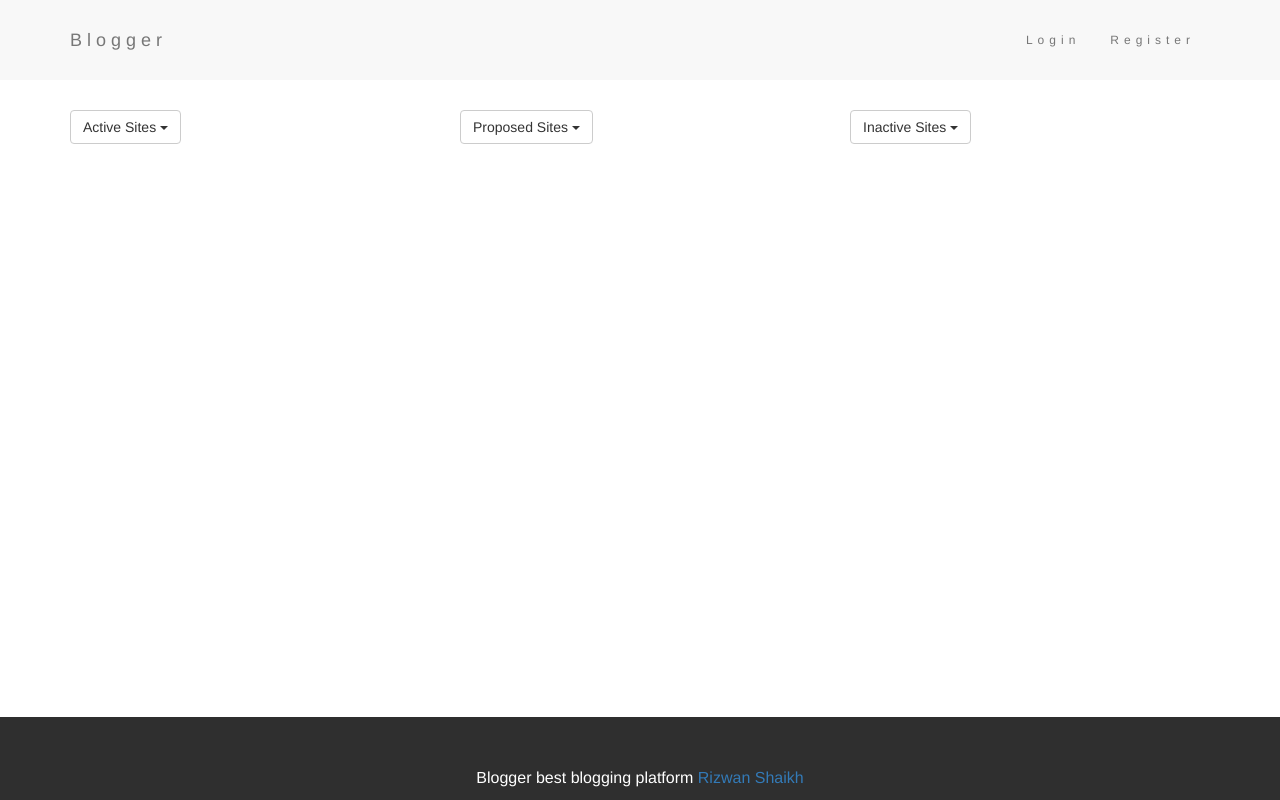
After one commit to rnshaikh/CES_backend, a Django app: page /sites/sites/ in a window 1280 px wide. The commit adds this page. Run offline with Django 3.2, Linux system fonts and the light colour scheme; data that the repository does not hold is empty; some libraries are stand-ins or nearby versions.

Commit message:
Aded site objecy

```diff
--- a/ces_backend/settings.py
+++ b/ces_backend/settings.py
@@ -88,7 +88,7 @@ DATABASES = {
             'ENGINE': 'django.db.backends.postgresql_psycopg2',
             'NAME': 'ces_backend',
             'USER': 'postgres',
-            'PASSWORD': 'admin123',
+            'PASSWORD': 'password',
             'HOST': '127.0.0.1',
             'PORT': '5432',
     },
--- a/ces_backend/urls.py
+++ b/ces_backend/urls.py
@@ -21,4 +21,5 @@ urlpatterns = [
     path('admin/', admin.site.urls),
     path('user/', include('user_auth.urls')),
     path('', views.home,name='home'),
+    path('sites/', include(('sites.urls', 'sites'), namespace='sites'))
 ]
--- /dev/null
+++ b/sites/templates/sites/dashboard.html
@@ -0,0 +1,55 @@
+{% extends 'user_auth/base.html' %}
+{% block head %}
+    <style>
+        .margin-top{
+            margin-top : 30px;
+        }
+    </style>
+{% endblock %}
+{% block content %}
+    <div class="container">
+    <div class="row">
+    </div>
+    <div class="row">
+    <div class="col-md-4">
+        <div class="dropdown margin-top">
+            <button class="btn btn-default dropdown-toggle" type="button" id="dropdownMenu1" data-toggle="dropdown" aria-haspopup="true" aria-expanded="true">
+                Active Sites
+                <span class="caret"></span>
+            </button>
+            <ul class="dropdown-menu" aria-labelledby="dropdownMenu1">
+                {% for site in active_sites %}
+                    <li><a href="#"> {{ site.site.name }} </a></li>
+                {% endfor %}
+            </ul>
+        </div>
+    </div>
+    <div class="col-md-4">
+        <div class="dropdown margin-top">
+            <button class="btn btn-default dropdown-toggle" type="button" id="dropdownMenu1" data-toggle="dropdown" aria-haspopup="true" aria-expanded="true">
+                Proposed Sites
+                <span class="caret"></span>
+            </button>
+            <ul class="dropdown-menu" aria-labelledby="dropdownMenu1">
+                {% for site in proposed_sites %}
+                    <li><a href="#"> {{ site.site.name }} </a></li>
+                {% endfor %}
+            </ul>
+        </div>
+    </div>
+    <div class="col-md-4">
+        <div class="dropdown margin-top">
+            <button class="btn btn-default dropdown-toggle" type="button" id="dropdownMenu1" data-toggle="dropdown" aria-haspopup="true" aria-expanded="true">
+                Inactive Sites
+                <span class="caret"></span>
+            </button>
+            <ul class="dropdown-menu" aria-labelledby="dropdownMenu1">
+                {% for site in inactive_sites %}
+                    <li><a href="#"> {{ site.site.name }} </a></li>
+                {% endfor %}
+            </ul>
+        </div>
+    </div>
+    </div>
+    </div>
+{% endblock %}
--- /dev/null
+++ b/sites/templates/sites/site_detail.html
@@ -0,0 +1,6 @@
+{% extends 'user_auth/base.html' %}
+{% block head %}
+
+{% endblock %}
+{% block content %}
+{% endblock %}
--- /dev/null
+++ b/sites/urls.py
@@ -0,0 +1,7 @@
+from django.urls import path
+from sites import views
+
+urlpatterns = [
+    path('sites/', views.getsiteobject, name="get_site_object"),
+    path('sites/<int:pk>', views.getdataobject, name="get_data_object")
+]
--- a/sites/views.py
+++ b/sites/views.py
@@ -1,3 +1,33 @@
 from django.shortcuts import render
+from django import forms
+from django.conf import settings
+from django.contrib import messages
+from django.http import HttpResponse,HttpResponseRedirect
+from django.shortcuts import get_object_or_404
+from django.views.generic.edit import CreateView, DeleteView, UpdateView
+from django.contrib.auth import (authenticate, login, logout,)
+from django.contrib.auth.decorators import login_required
+from django.urls import reverse_lazy,reverse
+from user_auth.models import User
+from sites.models import UserSite,SiteData
 
-# Create your views here.
+def getsiteobject(request):
+
+    active_site = UserSite.objects.filter(user=request.user.id,site__status=1)
+    propsed_site = UserSite.objects.filter(user=request.user.id,site__status=2)
+    inactive_site = UserSite.objects.filter(user=request.user.id,site__status=0)
+    context = {
+        "active_sites" : active_site,
+        "inactive_sites": inactive_site,
+        "proposed_sites": propsed_site
+    }
+    print("Context", context)
+    return render(request, 'sites/dashboard.html',context)
+
+
+def getdataobject(request,pk):
+    site_data = SiteData.objects.filter(user=request.user.id,site=pk)
+    context = {
+        "site_data": site_data
+    }
+    return render(request, 'sites/site_detail.html',context)
--- /dev/null
+++ b/user_auth/templates/user_auth/base.html
@@ -0,0 +1,94 @@
+{% load static %}
+<html>
+	<head>
+    	<meta name="viewport" content="width=device-width, initial-scale=1.0">
+    	<link rel="stylesheet" href="https://maxcdn.bootstrapcdn.com/bootstrap/3.3.7/css/bootstrap.min.css">
+  		<script src="https://ajax.googleapis.com/ajax/libs/jquery/3.2.1/jquery.min.js"></script>
+        <link rel="stylesheet" href="https://cdnjs.cloudflare.com/ajax/libs/jqueryui/1.12.1/jquery-ui.min.css">
+        <script src="https://cdnjs.cloudflare.com/ajax/libs/jqueryui/1.12.1/jquery-ui.min.js"></script>
+        <script src="https://maxcdn.bootstrapcdn.com/bootstrap/3.3.7/js/bootstrap.min.js"></script>
+        <script src="//cdn.bootcss.com/moment.js/2.17.1/moment.min.js"></script>
+        <script src="//cdn.bootcss.com/bootstrap-datetimepicker/4.17.44/js/bootstrap-datetimepicker.min.js"></script>
+
+
+    <style>
+         .navbar {
+          padding-top: 15px;
+          padding-bottom: 15px;
+          border: 0;
+          border-radius: 0;
+          margin-bottom: 0;
+          font-size: 12px;
+          letter-spacing: 5px;
+        }
+        .navbar-nav  li a:hover {
+            color: #1abc9c !important;
+        }
+        p {font-size: 16px;}
+
+        .bg-4 {
+            background-color: #2f2f2f; /* Black Gray */
+            color: #fff;
+            bottom:0;
+        }
+        .middle{
+            padding-top:50px;
+        }
+        footer{
+            position: absolute;
+            bottom: 0px;
+            width: 100%;
+        }
+        body{
+            position: relative;
+            padding-bottom: 88px;
+        }
+        .color-style{
+            color:#777;
+        }
+        .margin-tp{
+            margin-top:20px;
+        }
+</style>
+    </head>
+    {% block head %}
+    {% endblock %}
+	</head>
+	<body>
+    <nav class="navbar navbar-default">
+    <div class="container">
+    <div class="navbar-header">
+      <button type="button" class="navbar-toggle" data-toggle="collapse" data-target="#myNavbar">
+        <span class="icon-bar"></span>
+        <span class="icon-bar"></span>
+        <span class="icon-bar"></span>
+      </button>
+      <a class="navbar-brand" href="">Blogger</a>
+    </div>
+    <div class="collapse navbar-collapse" id="myNavbar">
+        <ul class="nav navbar-nav navbar-right">
+         {% if user.is_authenticated %}
+                <ul class="nav navbar-nav">
+                  <li><a href="{% url 'sites:get_site_object' %}">Dashboard</a></li>
+                  <li><a href="{% url 'user_update' %}">Edit Profile</a></li>
+                </ul>
+                <ul class="nav navbar-nav navbar-right">
+                  <li><a href="{% url 'user_logout' %}">Logout</a></li>
+                </ul>
+            {% else %}
+          <li><a href="{% url 'user_login' %}">Login</a></li>
+          <li><a href="{% url 'user_register' %}">Register</a></li>
+        {% endif %}
+        </ul>
+    </div>
+  </div>
+</nav>
+{% block content %}
+
+{% endblock %}
+
+  <footer class="container-fluid bg-4 text-center">
+    <p class="middle">Blogger best blogging platform <a href="#">Rizwan Shaikh</a></p>
+  </footer>
+  </body>
+</html>
--- a/user_auth/templates/user_auth/edit_profile.html
+++ b/user_auth/templates/user_auth/edit_profile.html
@@ -1,4 +1,4 @@
-{% extends 'user_auth/home.html' %}
+{% extends 'user_auth/base.html' %}
 {% block head %}
 <script>
     $(function() {
@@ -29,8 +29,8 @@
 		</div><br>
 
 		<div class="row">
-			<div class="col-md-offset-2 col-md-4">
-				<img src="#">
+			<div class="col-md-offset-2 col-md-3">
+
 			</div>
 			<div class="col-md-4">
 				<form action="" method="post" name="edit">
--- a/user_auth/templates/user_auth/login.html
+++ b/user_auth/templates/user_auth/login.html
@@ -1,4 +1,4 @@
-{% extends 'user_auth/home.html' %}
+{% extends 'user_auth/base.html' %}
 {% block head %}
   <style>
   .color-style{
```
Also changed, not shown: sites/models.py (+9 -0 lines), user_auth/templates/user_auth/home.html (+4 -93 lines).
